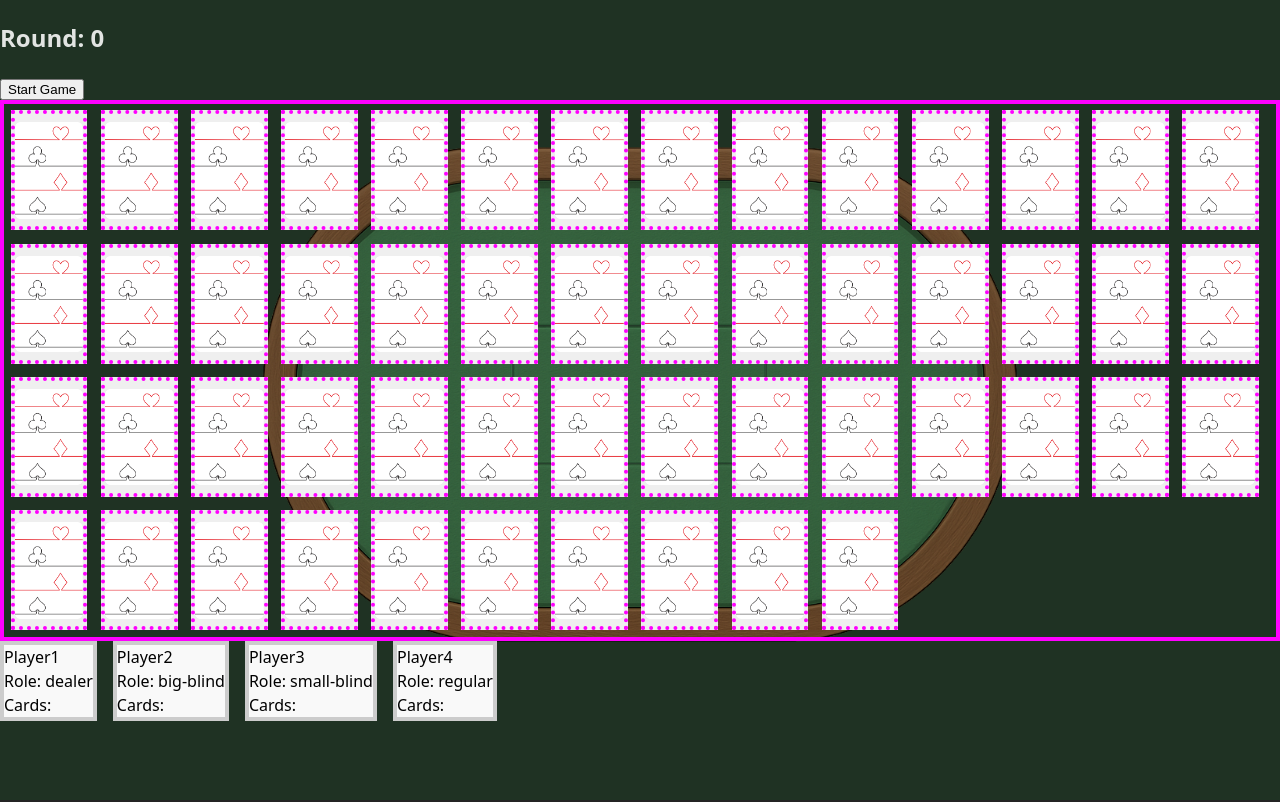
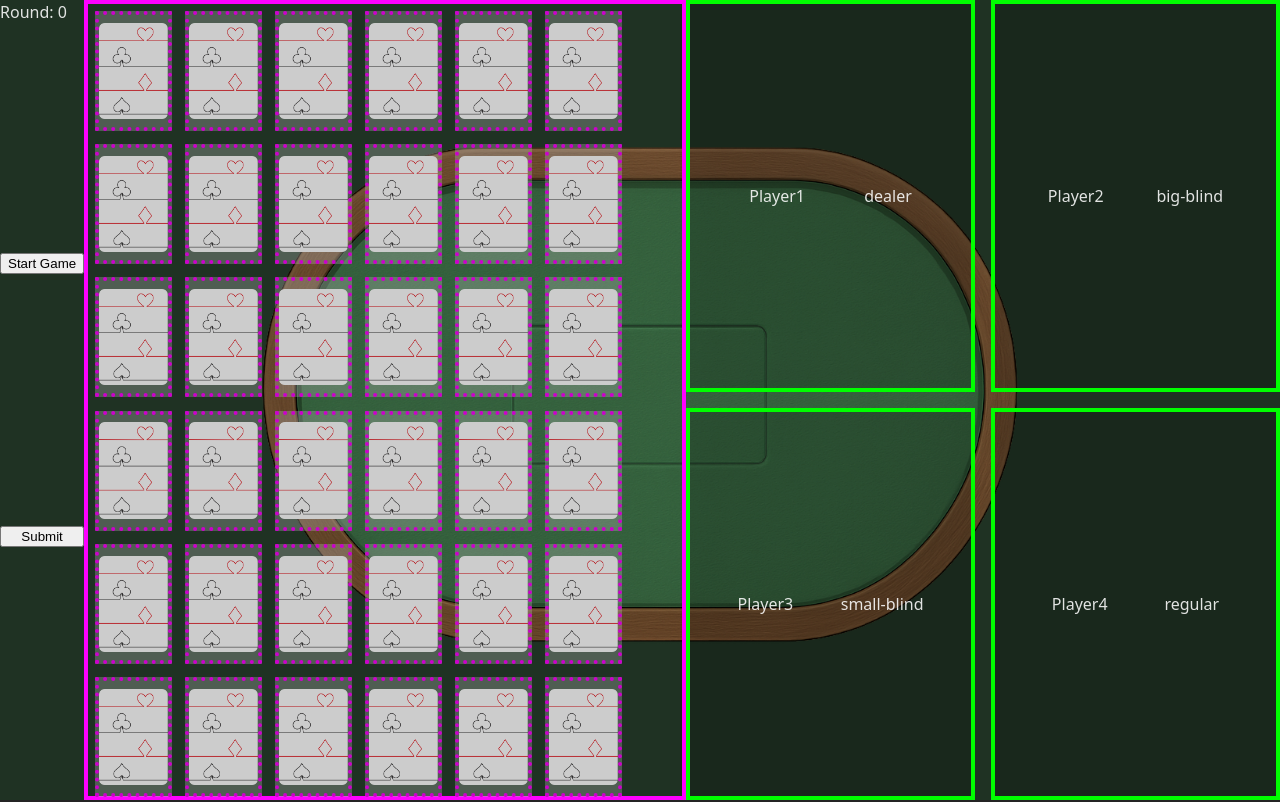
Before and after one commit to Marcaus-Cruz/le-casino, a React (Vite) app: page / in a window 1280 px wide. Shown: the top 802 px of the page. Built offline with nearby package versions, Linux system fonts and the light colour scheme.

Commit message:
UI house keeping

```diff
--- a/src/components/Card.tsx
+++ b/src/components/Card.tsx
@@ -16,7 +16,7 @@ const Card = (props: CardData) => {
    const [altText, setAltText] = useState(isFaceUp ? name : 'Backside of a playing card');
 
    return (
-      <button title={name} className={cardClassName}>
+      <button title={name} className={cardClassName} disabled={!isFaceUp}>
          {<img className={imageClassName} src={imageUrl} alt={altText} />}
       </button>
    );
--- a/src/components/Table.tsx
+++ b/src/components/Table.tsx
@@ -26,10 +26,6 @@ const dealerDrawCard = (deck: DeckOfCards): CardData => {
 };
 const dealerShuffleDeck = (deck: DeckOfCards): DeckOfCards => shuffleArray(deck);
 
-const playerAddCard = (player: Player, card: CardData): void => {
-   player.dealtCards.push(card);
-};
-
 const tableSetupGame = (players: Player[] = []): TableData => {
    const table: TableData = {
       deck: dealerShuffleDeck(FRESH_DECK),
@@ -47,7 +43,7 @@ const tableSetupGame = (players: Player[] = []): TableData => {
    });
 
    // All Players seated
-   players.forEach((player: Player) => playerEstablishNeighbors(player, table.playerPositions));
+   players.forEach((player: Player) => playerGreetNeighbors(player, table.playerPositions));
 
    return table;
 };
@@ -75,7 +71,11 @@ const tableSetPlayerPosition = (player: Player, position: number): void => {
    player.position = position;
 };
 
-const playerEstablishNeighbors = (me: Player, playerPositions: Record<number, Player>): void => {
+const playerAddCard = (player: Player, card: CardData): void => {
+   player.dealtCards.push(card);
+};
+
+const playerGreetNeighbors = (me: Player, playerPositions: Record<number, Player>): void => {
    const { position: myPosition } = me;
 
    if (myPosition === -1) {
@@ -119,10 +119,17 @@ const Table = () => {
       setRoundIndex(tableData.roundIndex + 1);
    };
 
+   const submitCards = () => {
+      // TODO: Submit cards
+   };
+
    return (
       <div id='table'>
-         <h2>Round: {roundIndex}</h2>
-         <button onClick={startGame}>Start Game</button>
+         <div className='round-indicator'>Round: {roundIndex}</div>
+         <div className='controls'>
+            <button onClick={startGame}>Start Game</button>
+            <button onClick={submitCards}>Submit</button>
+         </div>
          <div className='deck'>
             {currentDeck.map(({ name: cardName, suit, value, imageFront, imageBack, isFaceUp }) => (
                <Card
@@ -139,10 +146,11 @@ const Table = () => {
          <div className='players'>
             {players.map(({ name, role, dealtCards }) => (
                <div key={name} className='player-card'>
-                  <div className='name'>{name}</div>
-                  <div className='role'>Role: {role}</div>
+                  <div className='player-info'>
+                     <div className='name'>{name}</div>
+                     <div className='role'>{role}</div>
+                  </div>
                   <div className='cards'>
-                     Cards:{' '}
                      {dealtCards.map(({ name: cardName, suit, value, imageFront, imageBack }) => (
                         <Card
                            key={cardName}
--- a/src/styles/card.scss
+++ b/src/styles/card.scss
@@ -3,23 +3,28 @@
 }
 
 .card {
+   position: relative;
    margin: 0.5em;
-   border: 0.5vmin dotted magenta;
    width: 6vw;
    height: 15vh;
-   position: relative;
+   border: 0.5vmin dotted magenta;
+
    cursor: pointer;
-
-   &.face-down .image.front {
-      opacity: 0;
-   }
-   &.face-up .image.back {
-      opacity: 0;
-   }
+   filter: brightness(0.8);
 
    .image {
       @include absolute-center();
       max-width: 100%;
       max-height: 100%;
    }
+
+   &:disabled {
+      cursor: not-allowed;
+   }
+
+   &:not(:disabled) {
+      &:hover {
+         filter: brightness(1);
+      }
+   }
 }
--- a/src/styles/index.scss
+++ b/src/styles/index.scss
@@ -19,14 +19,27 @@
 
 #table {
    @include absolute-center();
+   @include flex-container();
    @include backgroundImg('../assets/img/table.png');
    width: 100vw;
    height: 100vh;
    background-color: #1f3223;
 }
 
+.players,
 .deck {
-   display: flex;
-   flex-wrap: wrap;
+   flex: 1;
+}
+
+.round-indicator {
+   position: absolute;
+}
+
+.controls {
+   @include flex-container(column, nowrap, space-evenly);
+}
+
+.deck {
+   @include flex-container($wrap: wrap);
    border: 0.5vmin solid magenta;
 }
--- a/src/styles/player.scss
+++ b/src/styles/player.scss
@@ -5,7 +5,16 @@
 }
 
 .player-card {
-   color: black;
-   border: 0.5vmin solid #ccc;
-   background-color: #f9f9f9;
+   flex: 1 1 47%;
+   @include flex-container(column, nowrap, center);
+   background-color: rgba(0, 0, 0, 0.2);
+   border: 0.5vmin solid lime;
+
+   .player-info {
+      @include flex-container(row, nowrap, space-evenly, center);
+   }
+
+   .cards {
+      align-self: center;
+   }
 }
```
